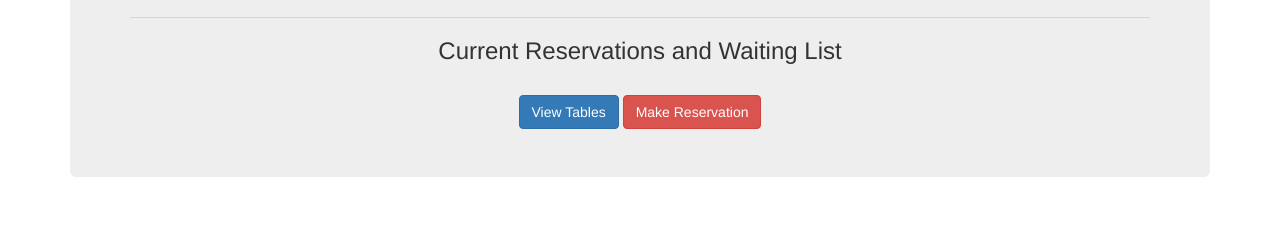
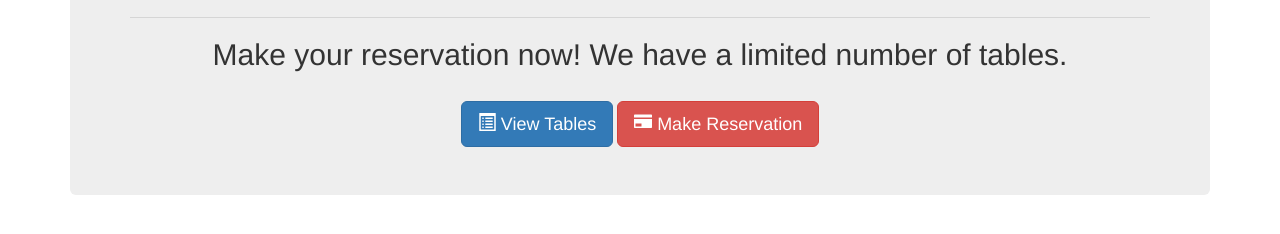
Before and after one commit to AndrewBergheim/HotRestaurant, a website: page frontend/index.html in a window 1280 px wide. Shown: the part 146-380 px from the top of the page. Drawn offline with nearby package versions, Linux system fonts and the light colour scheme.

Commit message:
more pretty junk -sam

```diff
--- a/frontend/index.html
+++ b/frontend/index.html
@@ -20,10 +20,10 @@
     <div id="topBillboard" class="jumbotron center text-center">
         <h1><span class="glyphicon glyphicon-fire"></span> Hot Restaurant</h1>
         <hr>
-        <h3>Current Reservations and Waiting List</h3>
+        <h2>Make your reservation now! We have a limited number of tables.</h2>
         <br>
-        <a class="btn btn-primary" href="tables.html" role="button">View Tables</a>
-        <a class="btn btn-danger" href="reservation.html" role="button">Make Reservation</a>
+        <a class="btn btn-lg btn-primary" href="tables.html" role="button"><span class="glyphicon glyphicon-list-alt"></span> View Tables</a>
+        <a class="btn btn-lg btn-danger" href="reservation.html" role="button"><span class="glyphicon glyphicon-credit-card"></span> Make Reservation</a>
     </div>
 </div>
 </body>
```
Also changed, not shown: frontend/reservation.html (+3 -3 lines), frontend/tables.html (+2 -2 lines).
